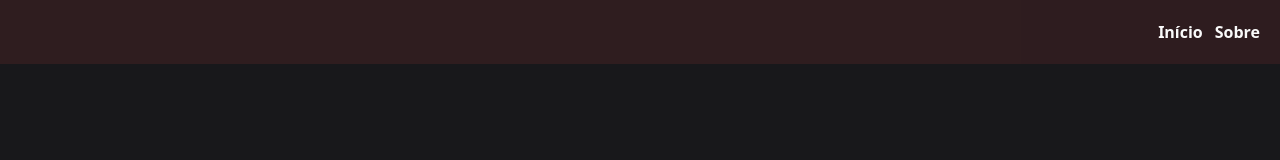
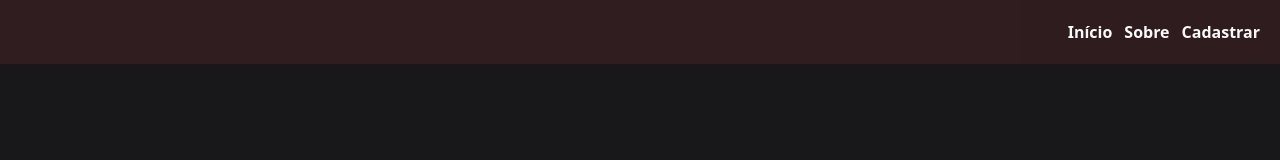
Before and after one commit to lucassnts963/school-gestor, a Next.js app: page /signup in a window 1280 px wide. Shown: the top 160 px of the page. Built offline with nearby package versions, Linux system fonts and the light colour scheme.

Commit message:
adiciona o menu de Cadastro no Header

```diff
--- a/src/components/Header.jsx
+++ b/src/components/Header.jsx
@@ -7,6 +7,7 @@ export function Header() {
                 <ul className="flex gap-3 text-zinc-50 font-bold">
                     <li><Link className="hover:text-red-500" href="/">Início</Link></li>
                     <li><Link className="hover:text-red-500" href="/about">Sobre</Link></li>
+                    <li><Link className="hover:text-red-500" href="/signup">Cadastrar</Link></li>
                 </ul>
             </nav>
         </header>
```
